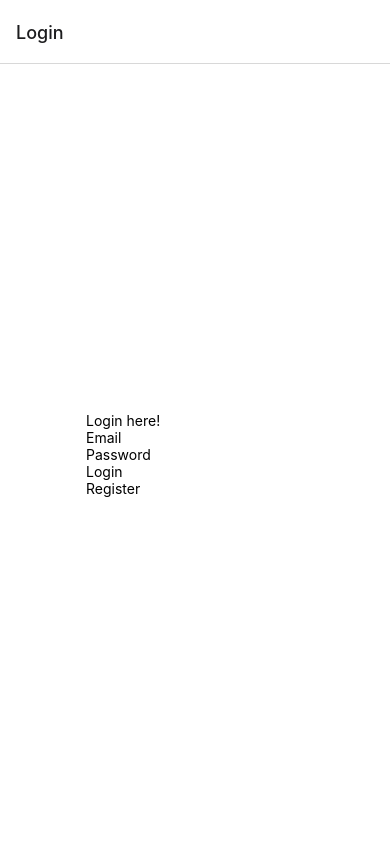
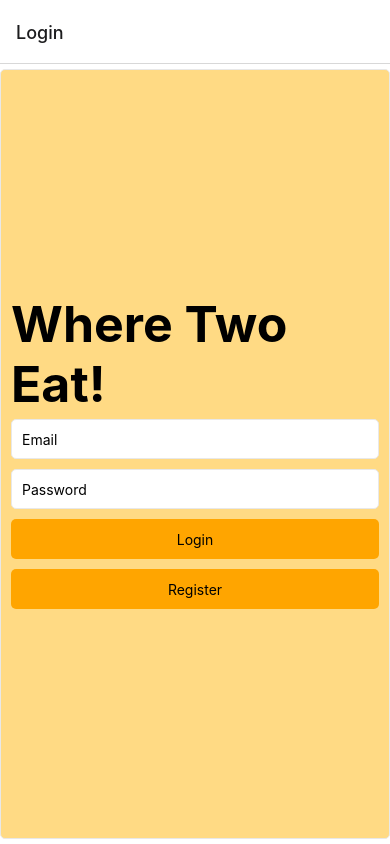
Before and after one commit to ALWHgithub/WhereTwoEat, a React Native app: screen /Login in a window 390 px wide. Built offline with nearby package versions, Linux system fonts and the light colour scheme.

Commit message:
buttonChange1

```diff
--- a/screens/Login.js
+++ b/screens/Login.js
@@ -3,7 +3,7 @@ import { StatusBar } from 'expo-status-bar';
 import {TextInput, KeyboardAvoidingView,StyleSheet,Text,View, Button ,TouchableOpacity} from 'react-native';
 import { authentication } from "../firebase/firebase-config";
 import {signInWithEmailAndPassword, createUserWithEmailAndPassword } from "firebase/auth";
-
+import StdButton from '../button';
 
 
 function LoginScreen({ navigation }) {
@@ -35,9 +35,11 @@ function LoginScreen({ navigation }) {
          behaviour = "padding"
       >
         <View style = {styles.inputContainer}>
-           <Text>Login here!</Text>
-           <TextInput placeholder = "Email" value = {email} onChangeText = {text => setEmail(text)} />
-           <TextInput placeholder = "Password" secureTextEntry value = {password} onChangeText = {text => setPassword(text)}/>
+           <Text style = {{ fontWeight: 'bold', fontSize: 50}} >Where Two Eat!</Text>
+           <TextInput placeholder = "Email" value = {email} onChangeText = {text => setEmail(text)} style = {styles.input} />
+           <TextInput placeholder = "Password" secureTextEntry value = {password} onChangeText = {text => setPassword(text)} style = {styles.input}/>
+
+
 
            <TouchableOpacity
               onPress={handleSignIn}
@@ -64,6 +66,44 @@ function LoginScreen({ navigation }) {
       alignItems: 'center',
       justifyContent: 'center',
     },
+    inputContainer: {
+      flex: 1,
+      backgroundColor: '#FFDA84', // to put an image here
+      width: '100%',
+
+      borderColor: '#e8e8e8',
+      borderWidth: 1,
+      borderRadius: 5,
+
+      justifyContent: 'center',
+      paddingHorizontal: 10,
+      marginVertical: 5,
+    },
+    input: {
+      backgroundColor: 'white',
+
+      borderColor: '#e8e8e8',
+      borderWidth: 1,
+
+      alignItems: "center",
+      justifyContent: 'center',
+
+      borderRadius: 5,
+      height: 40,
+      paddingHorizontal: 10,
+      marginVertical: 5,
+    },
+    button: {
+      backgroundColor: 'orange',
+
+      alignItems: "center",
+      justifyContent: 'center',
+
+      borderRadius: 5,
+      height: 40,
+      paddingHorizontal: 10,
+      marginVertical: 5,
+    },
   });
 
   export default LoginScreen;
```
